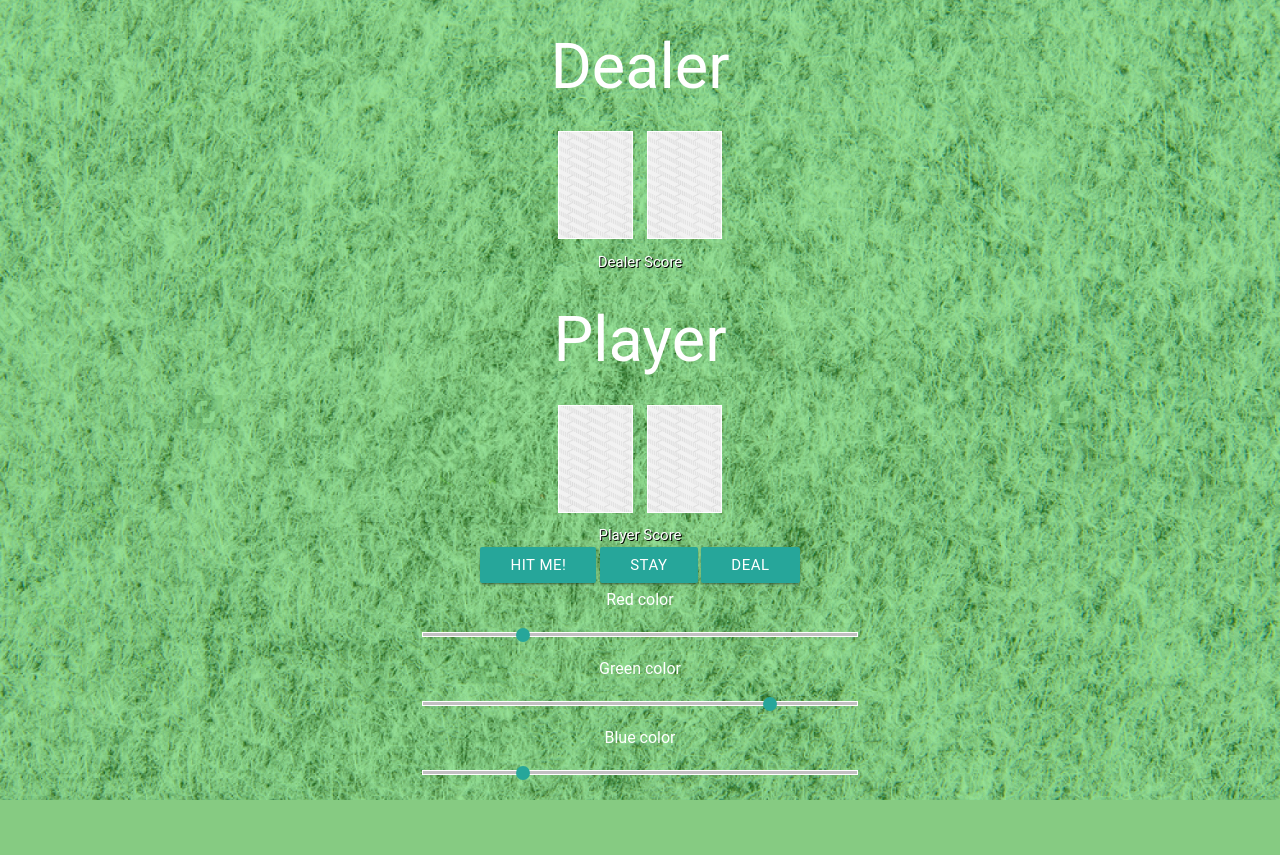
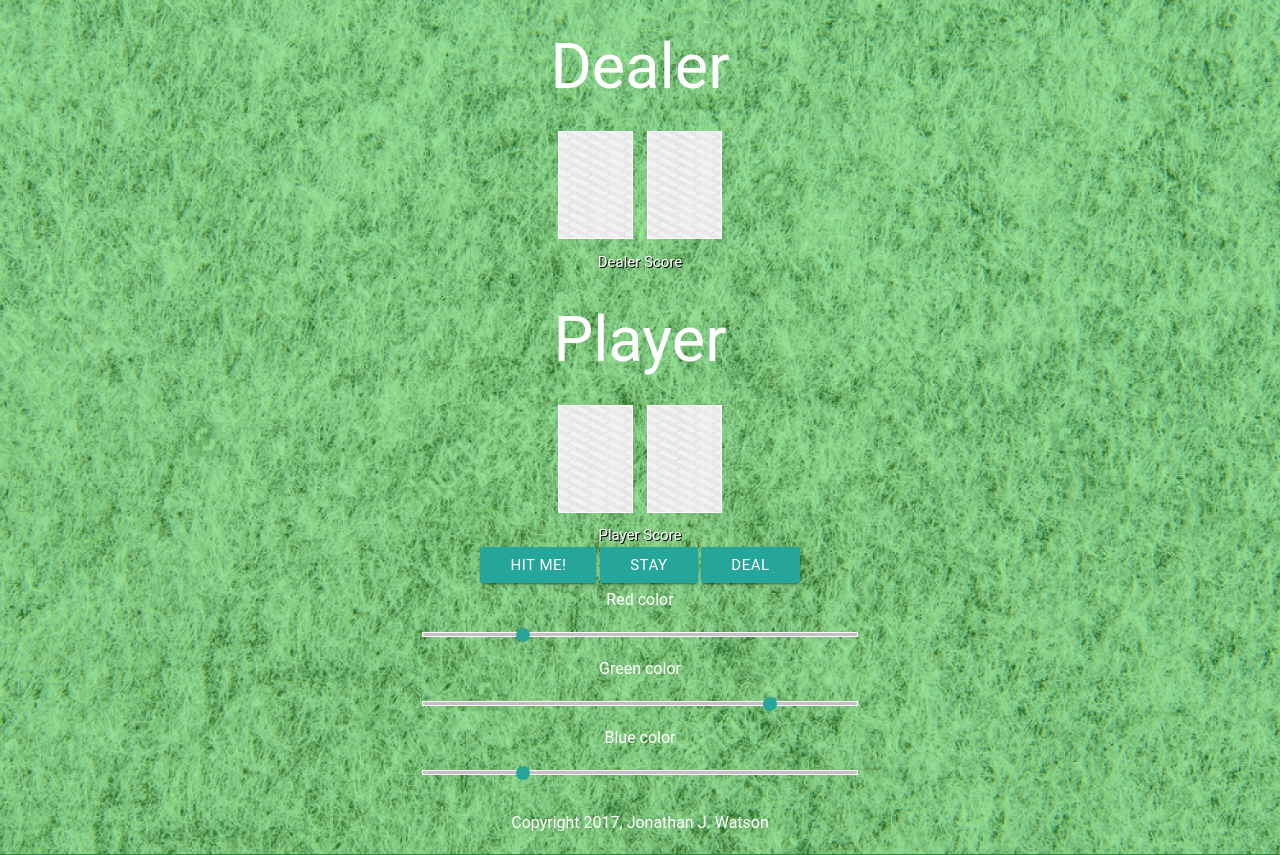
Before and after one commit to jonathanjwatson/blackjack, a PHP site: page / in a window 1280 px wide. Before the commit the page ends 800 px from the top, so only its background shows below. Run offline with PHP 8.4, Linux system fonts and the light colour scheme; some libraries are stand-ins or nearby versions; some web fonts are replaced.

Commit message:
Created Copyright in footer

```diff
--- a/css/style.css
+++ b/css/style.css
@@ -61,3 +61,7 @@ span{
     color: white;
     text-shadow: 1px 1px #000;
 }
+footer{
+    text-align:center;
+    padding:1em;
+}
--- a/index.html
+++ b/index.html
@@ -94,6 +94,7 @@
 <!-- https://github.com/wesbos/JavaScript30/blob/master/03%20-%20CSS%20Variables/index-FINISHED.html -->
     </body>
     <footer>
+        <p>Copyright 2017, Jonathan J. Watson</p>
         <audio id="play" src="robot_blip.mp3"></audio>
         <audio id="buzzer" src="buzzer.mp3"></audio>
         <audio id="ta-da" src="ta_da.mp3"></audio>
```
